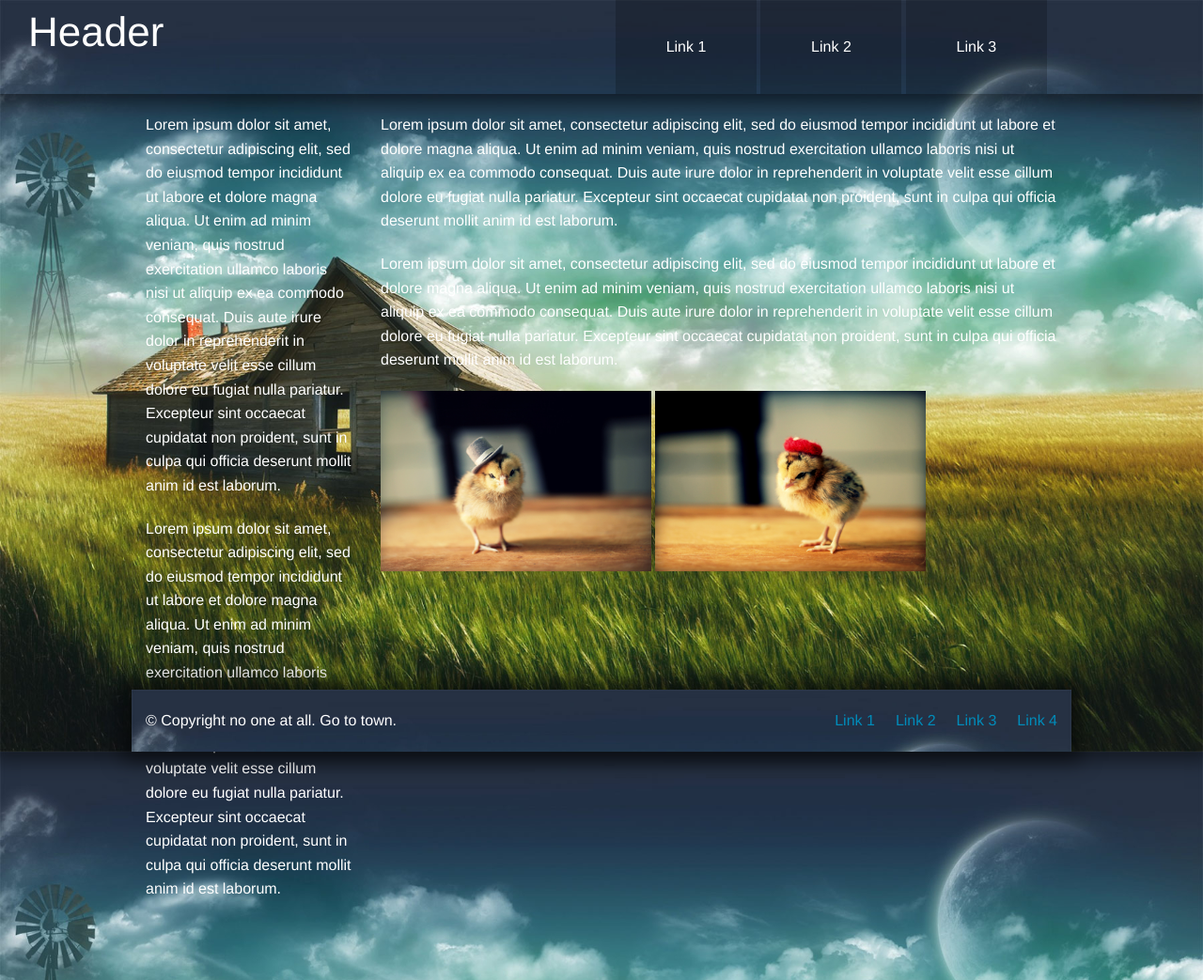
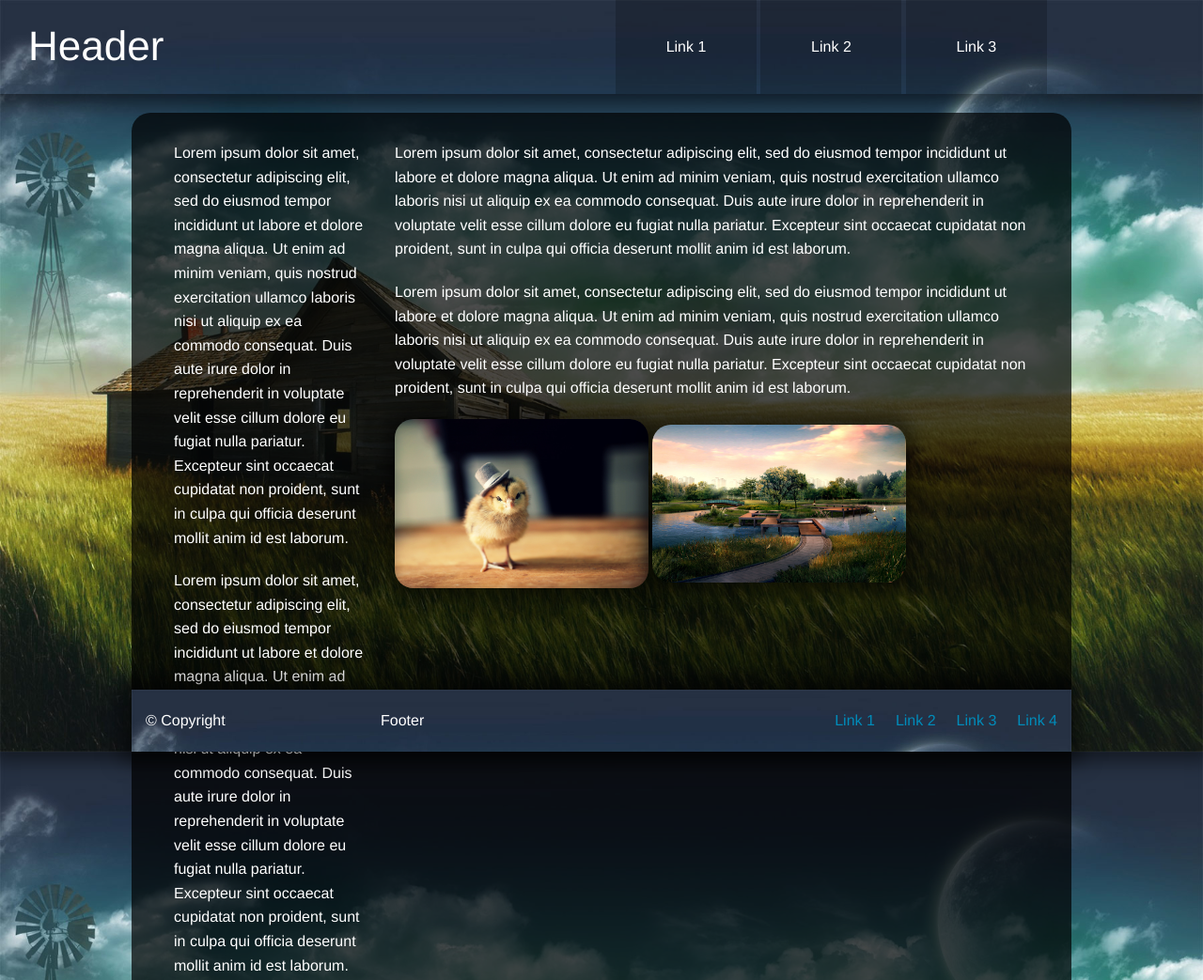
Before and after one commit to seansxiao/personal-website, a plain HTML site: page template/index.html in a window 1280 px wide. Shown: the top 1043 px of the page at 94% size. Drawn offline with Linux system fonts and the light colour scheme.

Commit message:
Minor changes

```diff
--- a/template/css/main.css
+++ b/template/css/main.css
@@ -34,21 +34,55 @@ body {
     background-color: #fff;
 }
 
+.panel {
+    background-color: rgba(0,0,0,0.7);
+    border-width: 0;
+    border-radius: 20px;
+    padding: 30px;
+
+    transition: background-color 0.5s ease-out;
+}
+
+.panel:hover {
+    background-color: rgba(0,0,0,0.8);
+}
+
+img {
+    border-radius: 20px;
+    box-shadow: 0 0 20px 10px rgba(0,0,0,0.5);
+
+    transition: border-radius 0.5s ease-out, box-shadow 0.5s ease-out;
+}
+
+img:hover {
+    border-radius: 40px;
+    box-shadow: 0 0 15px 5px rgba(0,0,0,0.5);
+}
+
+img:active {
+    box-shadow: none;
+}
+
+.panel p {
+    color: #fff;
+}
+
 #header {
     position: fixed;
-    top: 0px;
-    left: 0px;
-    right: 0px;
+    top: 0;
+    left: 0;
+    right: 0;
     width: 100%;
     box-shadow: 0 0 20px 10px rgba(0,0,0,0.5);
 }
 
 #header h1 {
     color: #fff;
+    vertical-align: middle;
 }
 
 #header a.button {
-    margin: 0px;
+    margin: 0;
     box-shadow: 0 0 0 0 #000;
     width: 150px;
     height: 100px;
@@ -63,9 +97,9 @@ a.button p {
 
 #footer {
     position: fixed;
-    bottom: 0px;
-    left: 0px;
-    right: 0px;
+    bottom: 0;
+    left: 0;
+    right: 0;
     width: 100%;
     box-shadow: 0 0 20px 10px rgba(0,0,0,0.5);
 }
--- a/template/index.html
+++ b/template/index.html
@@ -13,7 +13,7 @@
     <!-- HEADER MARGIN -->
     <div style="height:120px;"></div>
 
-    <div class="row">
+    <div class="row panel">
       <div class="large-3 columns">
         <p>Lorem ipsum dolor sit amet, consectetur adipiscing elit, sed do eiusmod tempor incididunt ut labore et dolore magna aliqua. Ut enim ad minim veniam, quis nostrud exercitation ullamco laboris nisi ut aliquip ex ea commodo consequat. Duis aute irure dolor in reprehenderit in voluptate velit esse cillum dolore eu fugiat nulla pariatur. Excepteur sint occaecat cupidatat non proident, sunt in culpa qui officia deserunt mollit anim id est laborum.</p>
 
@@ -25,7 +25,7 @@
         <p>Lorem ipsum dolor sit amet, consectetur adipiscing elit, sed do eiusmod tempor incididunt ut labore et dolore magna aliqua. Ut enim ad minim veniam, quis nostrud exercitation ullamco laboris nisi ut aliquip ex ea commodo consequat. Duis aute irure dolor in reprehenderit in voluptate velit esse cillum dolore eu fugiat nulla pariatur. Excepteur sint occaecat cupidatat non proident, sunt in culpa qui officia deserunt mollit anim id est laborum.</p>
 
         <img src="img/chick01.jpg" width="40%" height="40%">
-        <img src="img/chick02.jpg" width="40%" height="40%">
+        <img src="img/bg4.jpg" width="40%" height="40%">
       </div>
     </div>
 
@@ -36,7 +36,7 @@
     <!-- PLACE AT BOTTOM OF HTML (or else content will overlap) -->
     <div class="background_image" id="header">
       <div class="large-12 columns">
-        <div class="large-6 columns">
+        <div class="large-6 columns" style="position:relative;transform:translateY(20%);">
           <h1>Header</h1>
         </div>
 
@@ -51,8 +51,11 @@
     <div class="row background_image" id="footer">
       <div class="large-12 columns" style="padding-top:20px;">
         <div class="row">
-          <div class="large-6 columns">
-            <p>© Copyright no one at all. Go to town.</p>
+          <div class="large-3 columns">
+            <p>© Copyright</p>
+          </div>
+          <div class="large-3 columns">
+            <p>Footer</p>
           </div>
           <div class="large-6 columns">
             <ul class="inline-list right">
```
